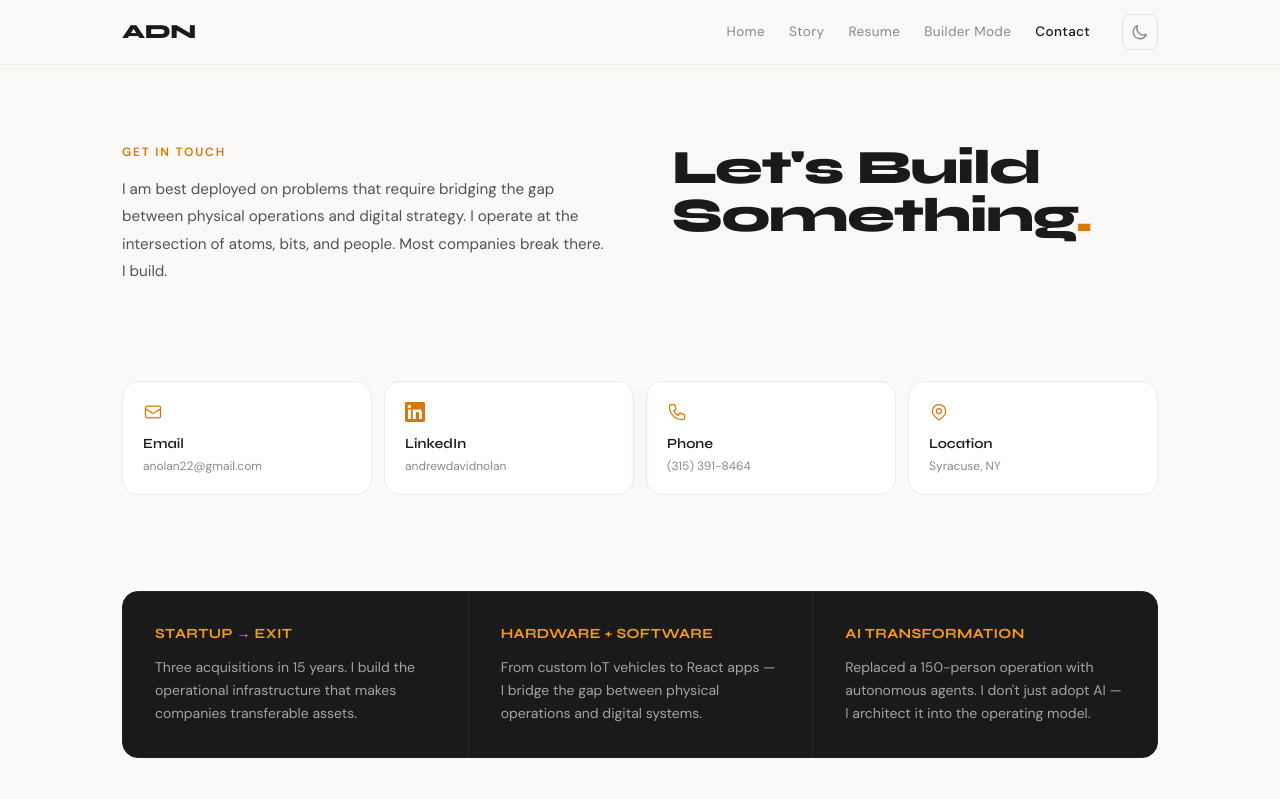
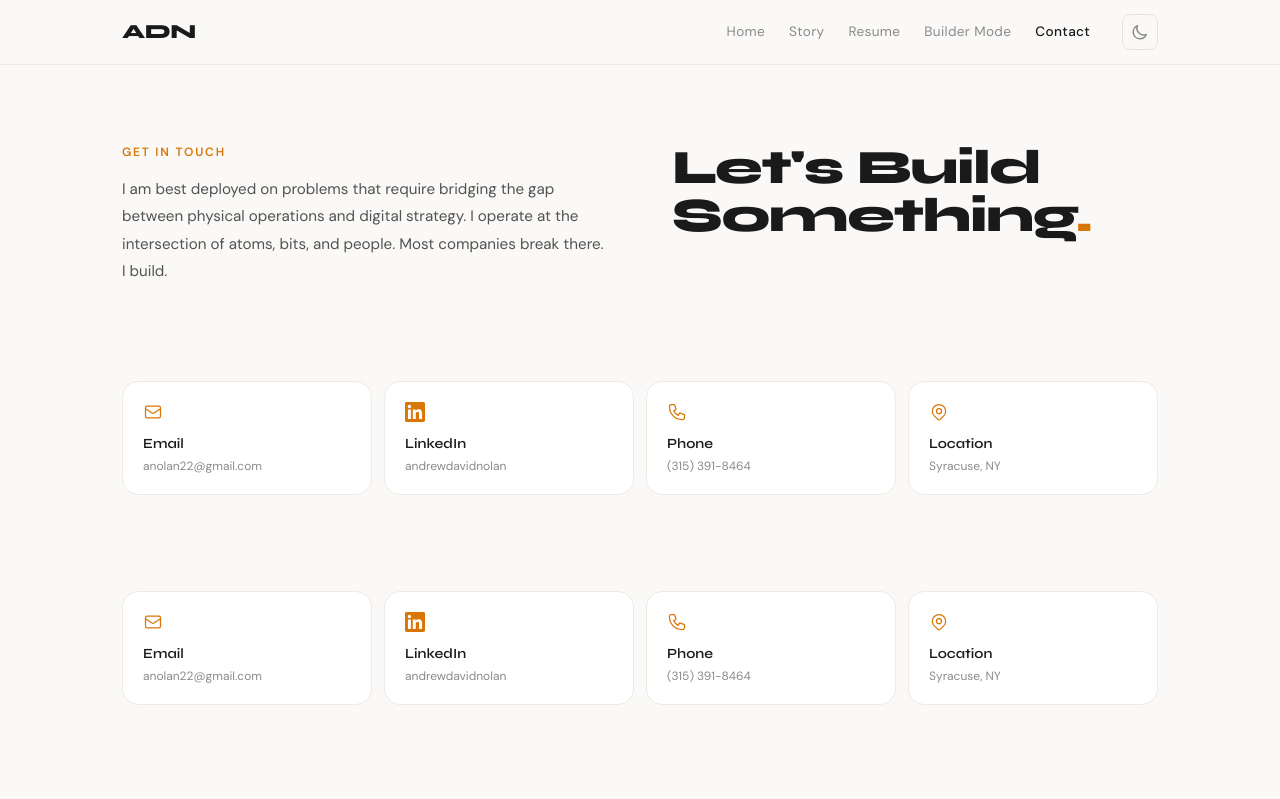
Before and after one commit to DogginitAN/andrewdavidnolan.com, a Next.js app: page /contact in a window 1280 px wide. Shown: the top 799 px of the page. Built offline with nearby package versions, Linux system fonts and the light colour scheme.

Commit message:
Redesign Contact: Scalzo 2-col hero, compact cards, dark value strip

```diff
--- a/app/contact/page.tsx
+++ b/app/contact/page.tsx
@@ -13,10 +13,11 @@ export default function Contact() {
             Get In Touch
           </p>
           <p className="text-[0.95rem] leading-[1.8] text-[#525252] dark:text-[#a8a29e]">
-            I am best deployed on problems that require bridging the gap between physical operations and digital strategy. I operate at the intersection of atoms, bits, and people. Most companies break there. I build.
+            I am best deployed on problems that require bridging the gap between
+            physical operations and digital strategy. I operate at the intersection
+            of atoms, bits, and people. Most companies break there. I build.
           </p>
         </div>
-
         {/* Right: Big headline */}
         <div>
           <h1 className="font-['Syne'] font-extrabold text-4xl md:text-5xl tracking-tight leading-[1.1]">
@@ -28,41 +29,30 @@ export default function Contact() {
 
       {/* Contact Cards */}
       <section className="grid grid-cols-2 md:grid-cols-4 gap-3 mb-16 md:mb-24">
-        <a
-          href="mailto:anolan22@gmail.com"
-          className="group p-5 rounded-2xl bg-white dark:bg-[#141414] border border-[#eeebe5] dark:border-[#1e1c1a] hover:border-amber-600/20 dark:hover:border-amber-500/15 hover:-translate-y-1 transition-all"
-        >
+        <a href="mailto:anolan22@gmail.com"
+          className="group p-5 rounded-2xl bg-white dark:bg-[#141414] border border-[#eeebe5] dark:border-[#1e1c1a] hover:border-amber-600/20 dark:hover:border-amber-500/15 hover:-translate-y-1 transition-all">
           <svg className="w-5 h-5 text-amber-600 dark:text-amber-500 mb-3" fill="none" viewBox="0 0 24 24" stroke="currentColor" strokeWidth={1.5}>
             <path strokeLinecap="round" strokeLinejoin="round" d="M3 8l7.89 5.26a2 2 0 002.22 0L21 8M5 19h14a2 2 0 002-2V7a2 2 0 00-2-2H5a2 2 0 00-2 2v10a2 2 0 002 2z" />
           </svg>
           <p className="font-['Syne'] font-semibold text-sm mb-1">Email</p>
           <p className="text-xs text-[#8a8a8a] dark:text-[#6b6560] break-all">anolan22@gmail.com</p>
         </a>
-
-        <a
-          href="https://linkedin.com/in/andrewdavidnolan"
-          target="_blank"
-          rel="noopener noreferrer"
-          className="group p-5 rounded-2xl bg-white dark:bg-[#141414] border border-[#eeebe5] dark:border-[#1e1c1a] hover:border-amber-600/20 dark:hover:border-amber-500/15 hover:-translate-y-1 transition-all"
-        >
+        <a href="https://linkedin.com/in/andrewdavidnolan" target="_blank" rel="noopener noreferrer"
+          className="group p-5 rounded-2xl bg-white dark:bg-[#141414] border border-[#eeebe5] dark:border-[#1e1c1a] hover:border-amber-600/20 dark:hover:border-amber-500/15 hover:-translate-y-1 transition-all">
           <svg className="w-5 h-5 text-amber-600 dark:text-amber-500 mb-3" fill="currentColor" viewBox="0 0 24 24">
             <path d="M20.447 20.452h-3.554v-5.569c0-1.328-.027-3.037-1.852-3.037-1.853 0-2.136 1.445-2.136 2.939v5.667H9.351V9h3.414v1.561h.046c.477-.9 1.637-1.85 3.37-1.85 3.601 0 4.267 2.37 4.267 5.455v6.286zM5.337 7.433c-1.144 0-2.063-.926-2.063-2.065 0-1.138.92-2.063 2.063-2.063 1.14 0 2.064.925 2.064 2.063 0 1.139-.925 2.065-2.064 2.065zm1.782 13.019H3.555V9h3.564v11.452zM22.225 0H1.771C.792 0 0 .774 0 1.729v20.542C0 23.227.792 24 1.771 24h20.451C23.2 24 24 23.227 24 22.271V1.729C24 .774 23.2 0 22.222 0h.003z"/>
           </svg>
           <p className="font-['Syne'] font-semibold text-sm mb-1">LinkedIn</p>
           <p className="text-xs text-[#8a8a8a] dark:text-[#6b6560]">andrewdavidnolan</p>
         </a>
-
-        <a
-          href="tel:+13153918464"
-          className="group p-5 rounded-2xl bg-white dark:bg-[#141414] border border-[#eeebe5] dark:border-[#1e1c1a] hover:border-amber-600/20 dark:hover:border-amber-500/15 hover:-translate-y-1 transition-all"
-        >
+        <a href="tel:+13153918464"
+          className="group p-5 rounded-2xl bg-white dark:bg-[#141414] border border-[#eeebe5] dark:border-[#1e1c1a] hover:border-amber-600/20 dark:hover:border-amber-500/15 hover:-translate-y-1 transition-all">
           <svg className="w-5 h-5 text-amber-600 dark:text-amber-500 mb-3" fill="none" viewBox="0 0 24 24" stroke="currentColor" strokeWidth={1.5}>
             <path strokeLinecap="round" strokeLinejoin="round" d="M3 5a2 2 0 012-2h3.28a1 1 0 01.948.684l1.498 4.493a1 1 0 01-.502 1.21l-2.257 1.13a11.042 11.042 0 005.516 5.516l1.13-2.257a1 1 0 011.21-.502l4.493 1.498a1 1 0 01.684.949V19a2 2 0 01-2 2h-1C9.716 21 3 14.284 3 6V5z" />
           </svg>
           <p className="font-['Syne'] font-semibold text-sm mb-1">Phone</p>
           <p className="text-xs text-[#8a8a8a] dark:text-[#6b6560]">(315) 391-8464</p>
         </a>
-
         <div className="p-5 rounded-2xl bg-white dark:bg-[#141414] border border-[#eeebe5] dark:border-[#1e1c1a]">
           <svg className="w-5 h-5 text-amber-600 dark:text-amber-500 mb-3" fill="none" viewBox="0 0 24 24" stroke="currentColor" strokeWidth={1.5}>
             <path strokeLinecap="round" strokeLinejoin="round" d="M17.657 16.657L13.414 20.9a1.998 1.998 0 01-2.827 0l-4.244-4.243a8 8 0 1111.314 0z" />
@@ -73,7 +63,43 @@ export default function Contact() {
         </div>
       </section>
 
-      {/* Value Props — Dark strip like Scalzo */}
+      {/* Contact Cards */}
+      <section className="grid grid-cols-2 md:grid-cols-4 gap-3 mb-16 md:mb-24">
+        <a href="mailto:anolan22@gmail.com"
+          className="group p-5 rounded-2xl bg-white dark:bg-[#141414] border border-[#eeebe5] dark:border-[#1e1c1a] hover:border-amber-600/20 dark:hover:border-amber-500/15 hover:-translate-y-1 transition-all">
+          <svg className="w-5 h-5 text-amber-600 dark:text-amber-500 mb-3" fill="none" viewBox="0 0 24 24" stroke="currentColor" strokeWidth={1.5}>
+            <path strokeLinecap="round" strokeLinejoin="round" d="M3 8l7.89 5.26a2 2 0 002.22 0L21 8M5 19h14a2 2 0 002-2V7a2 2 0 00-2-2H5a2 2 0 00-2 2v10a2 2 0 002 2z" />
+          </svg>
+          <p className="font-['Syne'] font-semibold text-sm mb-1">Email</p>
+          <p className="text-xs text-[#8a8a8a] dark:text-[#6b6560] break-all">anolan22@gmail.com</p>
+        </a>
+        <a href="https://linkedin.com/in/andrewdavidnolan" target="_blank" rel="noopener noreferrer"
+          className="group p-5 rounded-2xl bg-white dark:bg-[#141414] border border-[#eeebe5] dark:border-[#1e1c1a] hover:border-amber-600/20 dark:hover:border-amber-500/15 hover:-translate-y-1 transition-all">
+          <svg className="w-5 h-5 text-amber-600 dark:text-amber-500 mb-3" fill="currentColor" viewBox="0 0 24 24">
+            <path d="M20.447 20.452h-3.554v-5.569c0-1.328-.027-3.037-1.852-3.037-1.853 0-2.136 1.445-2.136 2.939v5.667H9.351V9h3.414v1.561h.046c.477-.9 1.637-1.85 3.37-1.85 3.601 0 4.267 2.37 4.267 5.455v6.286zM5.337 7.433c-1.144 0-2.063-.926-2.063-2.065 0-1.138.92-2.063 2.063-2.063 1.14 0 2.064.925 2.064 2.063 0 1.139-.925 2.065-2.064 2.065zm1.782 13.019H3.555V9h3.564v11.452zM22.225 0H1.771C.792 0 0 .774 0 1.729v20.542C0 23.227.792 24 1.771 24h20.451C23.2 24 24 23.227 24 22.271V1.729C24 .774 23.2 0 22.222 0h.003z"/>
+          </svg>
+          <p className="font-['Syne'] font-semibold text-sm mb-1">LinkedIn</p>
+          <p className="text-xs text-[#8a8a8a] dark:text-[#6b6560]">andrewdavidnolan</p>
+        </a>
+        <a href="tel:+13153918464"
+          className="group p-5 rounded-2xl bg-white dark:bg-[#141414] border border-[#eeebe5] dark:border-[#1e1c1a] hover:border-amber-600/20 dark:hover:border-amber-500/15 hover:-translate-y-1 transition-all">
+          <svg className="w-5 h-5 text-amber-600 dark:text-amber-500 mb-3" fill="none" viewBox="0 0 24 24" stroke="currentColor" strokeWidth={1.5}>
+            <path strokeLinecap="round" strokeLinejoin="round" d="M3 5a2 2 0 012-2h3.28a1 1 0 01.948.684l1.498 4.493a1 1 0 01-.502 1.21l-2.257 1.13a11.042 11.042 0 005.516 5.516l1.13-2.257a1 1 0 011.21-.502l4.493 1.498a1 1 0 01.684.949V19a2 2 0 01-2 2h-1C9.716 21 3 14.284 3 6V5z" />
+          </svg>
+          <p className="font-['Syne'] font-semibold text-sm mb-1">Phone</p>
+          <p className="text-xs text-[#8a8a8a] dark:text-[#6b6560]">(315) 391-8464</p>
+        </a>
+        <div className="p-5 rounded-2xl bg-white dark:bg-[#141414] border border-[#eeebe5] dark:border-[#1e1c1a]">
+          <svg className="w-5 h-5 text-amber-600 dark:text-amber-500 mb-3" fill="none" viewBox="0 0 24 24" stroke="currentColor" strokeWidth={1.5}>
+            <path strokeLinecap="round" strokeLinejoin="round" d="M17.657 16.657L13.414 20.9a1.998 1.998 0 01-2.827 0l-4.244-4.243a8 8 0 1111.314 0z" />
+            <path strokeLinecap="round" strokeLinejoin="round" d="M15 11a3 3 0 11-6 0 3 3 0 016 0z" />
+          </svg>
+          <p className="font-['Syne'] font-semibold text-sm mb-1">Location</p>
+          <p className="text-xs text-[#8a8a8a] dark:text-[#6b6560]">Syracuse, NY</p>
+        </div>
+      </section>
+
+      {/* Value Props — Dark strip */}
       <section className="rounded-2xl bg-[#1a1a1a] dark:bg-[#141414] border border-[#252220] dark:border-[#1e1c1a] overflow-hidden">
         <div className="grid md:grid-cols-3 divide-y md:divide-y-0 md:divide-x divide-[#2a2825]">
           <div className="p-8">
```
